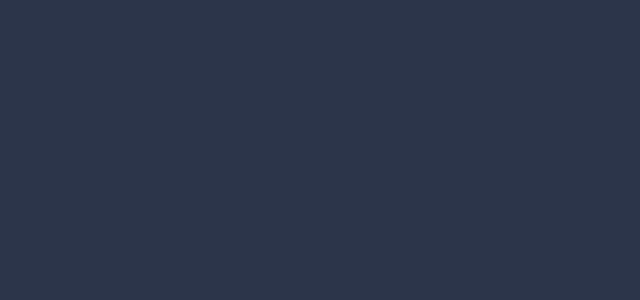
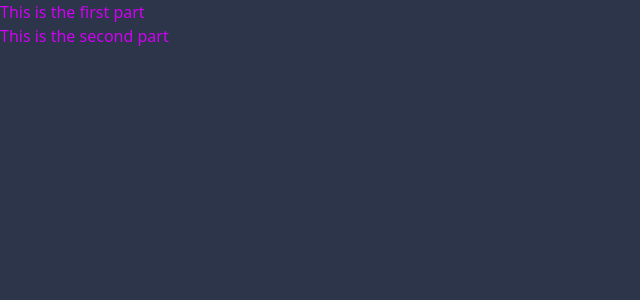
Before and after one commit to ItsJustSbu/Short-Course-System, a React (Create React App) app: page /watch in a window 1280 px wide. Before the commit this address had no page. Shown: the top 300 px of the page, without its empty margins (0-640 px from the left). Built offline with nearby package versions, Linux system fonts and the light colour scheme; what @material-tailwind/react would draw is missing.

Commit message:
added a videopage and its layout

```diff
--- a/src/App.jsx
+++ b/src/App.jsx
@@ -3,6 +3,7 @@ import {Routes, Route} from "react-router-dom"
 import HomePage from './page/HomePage';
 import RegistrationPage from './page/RegistrationPage';
 import LoginPage from './page/LoginPage';
+import VideoPage from "./page/VideoPage";
 
 
 function App() {
@@ -13,6 +14,7 @@ function App() {
       <Route path="/" element={<HomePage />} />
       <Route path="/register" element={<RegistrationPage />}/>
       <Route path="/login" element={<LoginPage />} />
+      <Route path="/watch" element={<VideoPage />} />
 
     </Routes>
     </>
--- a/src/CoursesGrid.jsx
+++ b/src/CoursesGrid.jsx
@@ -98,7 +98,7 @@ export default function Example() {
 return (
 <div>
     <div className="mx-auto max-w-2xl py-16 px-4 sm:py-24 sm:px-6 lg:max-w-7xl lg:px-8">
-        <h2 className="text-2xl font-bold tracking-tight text-gray-900"></h2>
+
 
         <div className="mt-6 grid grid-cols-1 gap-y-10 gap-x-6 sm:grid-cols-2 lg:grid-cols-4 xl:gap-x-8">
             {products.map((product) => (
--- /dev/null
+++ b/src/layouts/VideoSplitSCreenLayout.jsx
@@ -0,0 +1,23 @@
+//this layout is used to split the screen into 2 parts merely for design window purposes
+//we are going to use the CSVComponent and the Textfield component that will make a functional
+
+function VideoSplitScreen({children}){
+    const [left, right] = children;
+    return(
+        <>
+            <div className="flex flex-row">
+                <div className="basis-3/4">
+                    {left}
+                </div>
+
+                <div className="basis-1/4">
+                    {right}
+                </div>
+
+
+            </div>
+        </>
+    );
+}
+
+export default VideoSplitScreen;
--- /dev/null
+++ b/src/page/VideoPage.jsx
@@ -0,0 +1,22 @@
+
+import VideoSplitScreen from "../layouts/VideoSplitSCreenLayout";
+
+
+
+
+function VideoPage(){
+
+    return(
+        <>
+            <VideoSplitScreen>
+            <h1>This is the first part</h1>
+            <h1>This is the second part</h1>
+
+            </VideoSplitScreen>
+
+
+        </>
+    )
+}
+
+export default VideoPage;
```
